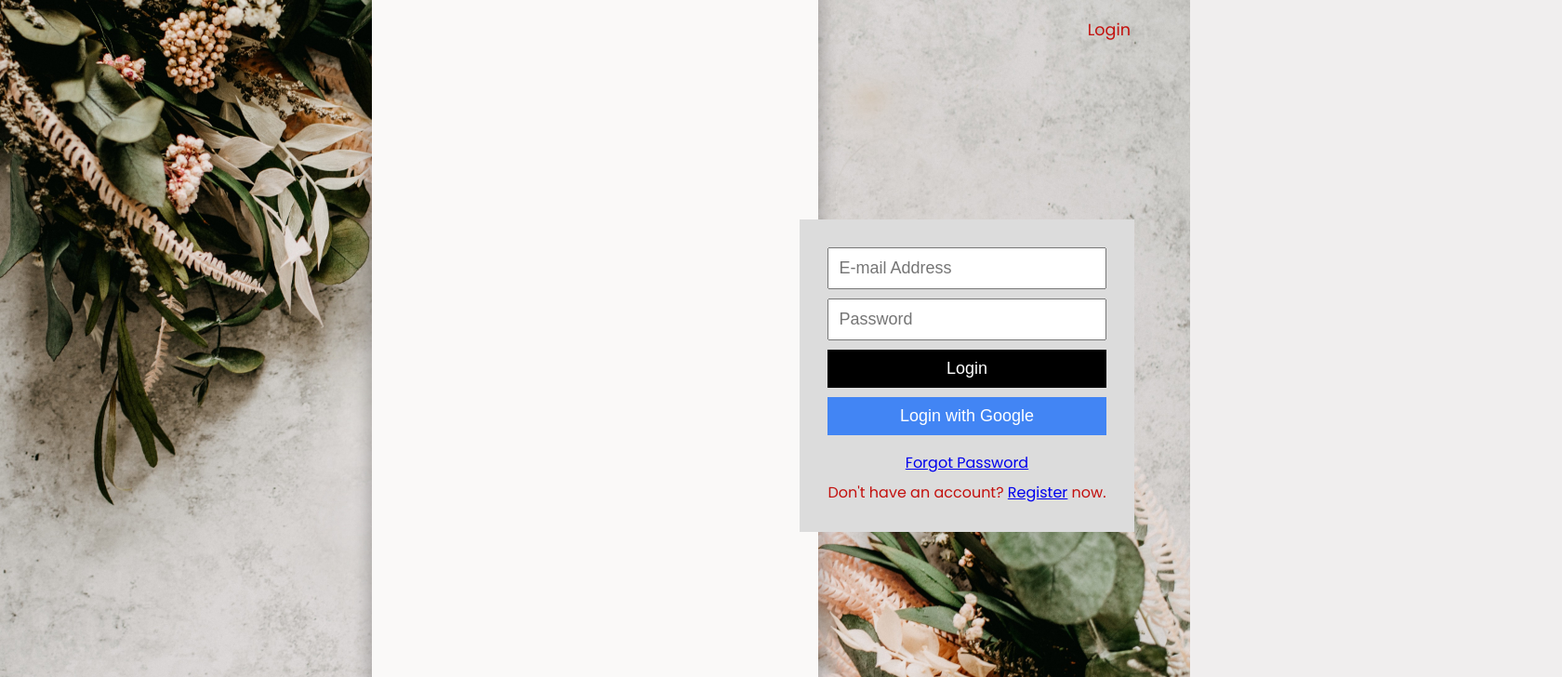
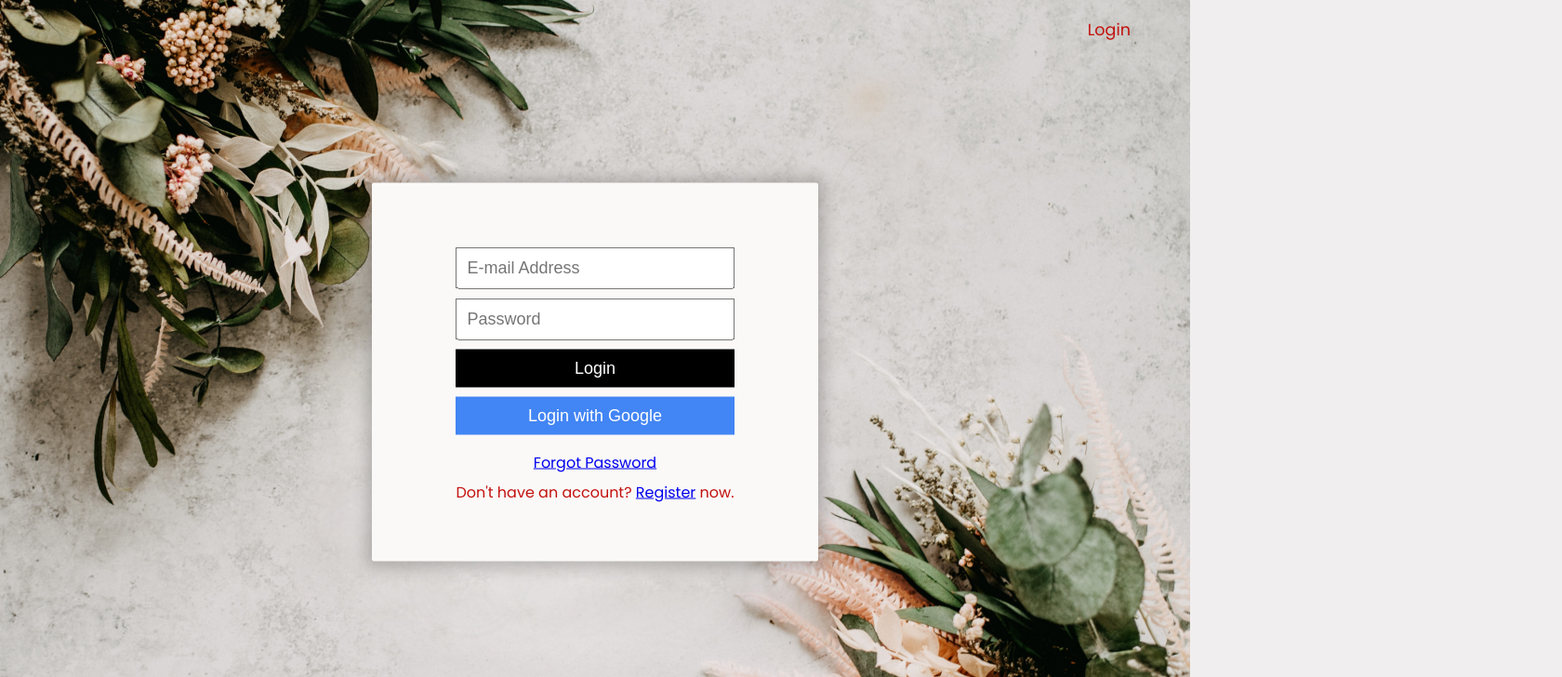
Before and after one commit to Knopkaivy/todolist, a React (Create React App) app: page /login in a window 1280 px wide. Shown: the top 728 px of the page at 93% size, 1680 px wide, since content can reach past the window. Built offline with nearby package versions, Linux system fonts and the light colour scheme; no server answers.

Commit message:
update basic styles for auth components so they stay within container div

```diff
--- a/src/styles/Login.css
+++ b/src/styles/Login.css
@@ -1,6 +1,6 @@
 .login {
-  height: 100vh;
-  width: 100vw;
+  height: 100%;
+  width: 100%;
   display: flex;
   align-items: center;
   justify-content: center;
@@ -9,7 +9,6 @@
   display: flex;
   flex-direction: column;
   text-align: center;
-  background-color: #dcdcdc;
   padding: 30px;
 }
 .login__textBox {
--- a/src/styles/Register.css
+++ b/src/styles/Register.css
@@ -1,6 +1,6 @@
 .register {
-  height: 100vh;
-  width: 100vw;
+  height: 100%;
+  width: 100%;
   display: flex;
   align-items: center;
   justify-content: center;
@@ -9,7 +9,6 @@
   display: flex;
   flex-direction: column;
   text-align: center;
-  background-color: #dcdcdc;
   padding: 30px;
 }
 .register__textBox {
--- a/src/styles/Reset.css
+++ b/src/styles/Reset.css
@@ -1,6 +1,6 @@
 .reset {
-  height: 100vh;
-  width: 100vw;
+  height: 100%;
+  width: 100%;
   display: flex;
   align-items: center;
   justify-content: center;
@@ -9,7 +9,6 @@
   display: flex;
   flex-direction: column;
   text-align: center;
-  background-color: #dcdcdc;
   padding: 30px;
 }
 .reset__textBox {
```
